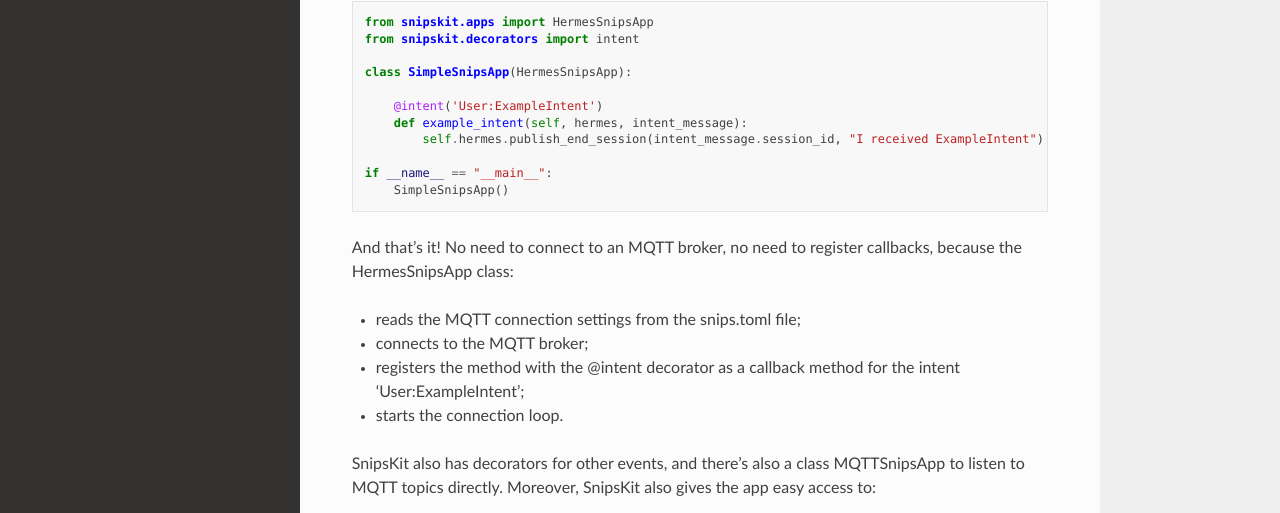
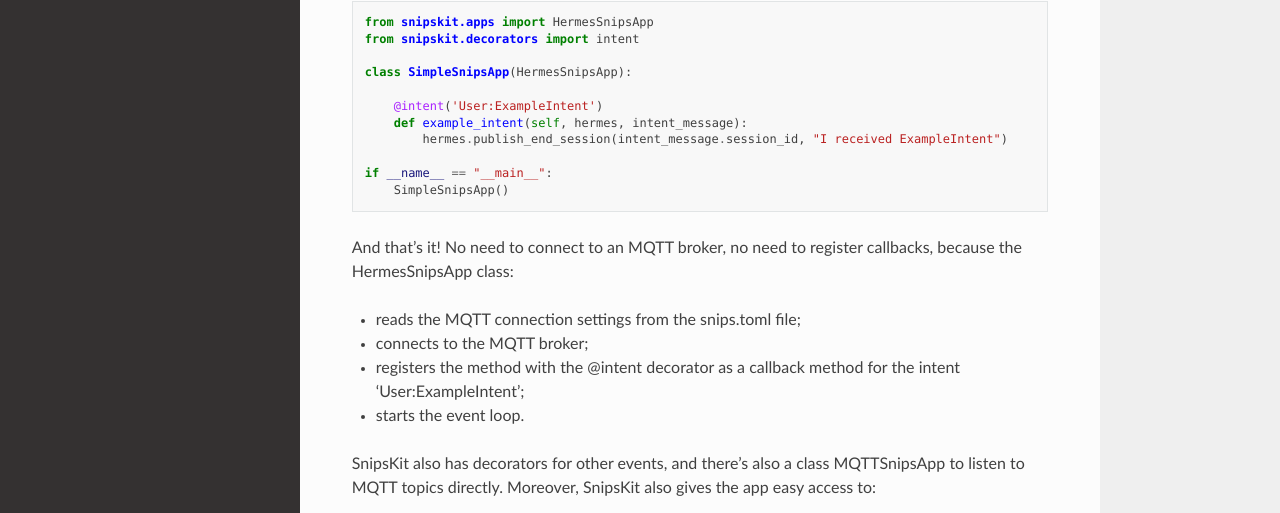
Before and after one commit to koenvervloesem/snipskit, a Sphinx documentation site: the page built from docs/source/index.rst, in a window 1280 px wide and 900 px high. Shown: the part 351-864 px from the top of the window. Built offline with Sphinx 7.4.7 and the Read the Docs theme 2.0.0, drawn with Linux system fonts in a browser that asks for light colours; pages that are not in the unit, such as notebooks, are missing from menus.

Commit message:
Docs: Fix example

```diff
--- a/docs/source/index.rst
+++ b/docs/source/index.rst
@@ -24,7 +24,7 @@
 
         @intent('User:ExampleIntent')
         def example_intent(self, hermes, intent_message):
-            self.hermes.publish_end_session(intent_message.session_id, "I received ExampleIntent")
+            hermes.publish_end_session(intent_message.session_id, "I received ExampleIntent")
 
     if __name__ == "__main__":
         SimpleSnipsApp()
@@ -34,7 +34,7 @@
 - reads the MQTT connection settings from the snips.toml file;
 - connects to the MQTT broker;
 - registers the method with the @intent decorator as a callback method for the intent 'User:ExampleIntent';
-- starts the connection loop.
+- starts the event loop.
 
 SnipsKit also has decorators for other events, and there's also a class MQTTSnipsApp to listen to MQTT topics directly. Moreover, SnipsKit also gives the app easy access to:
 
```
